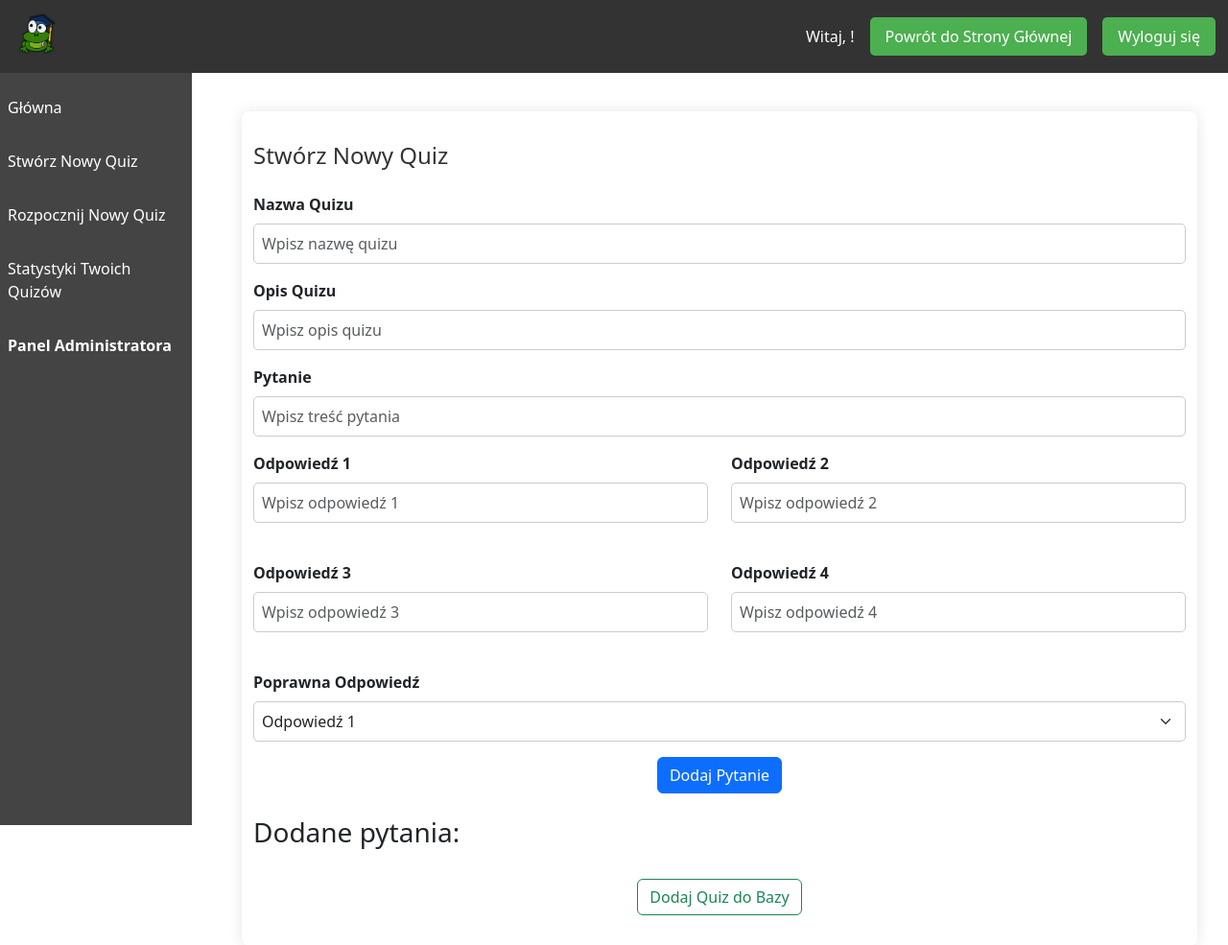
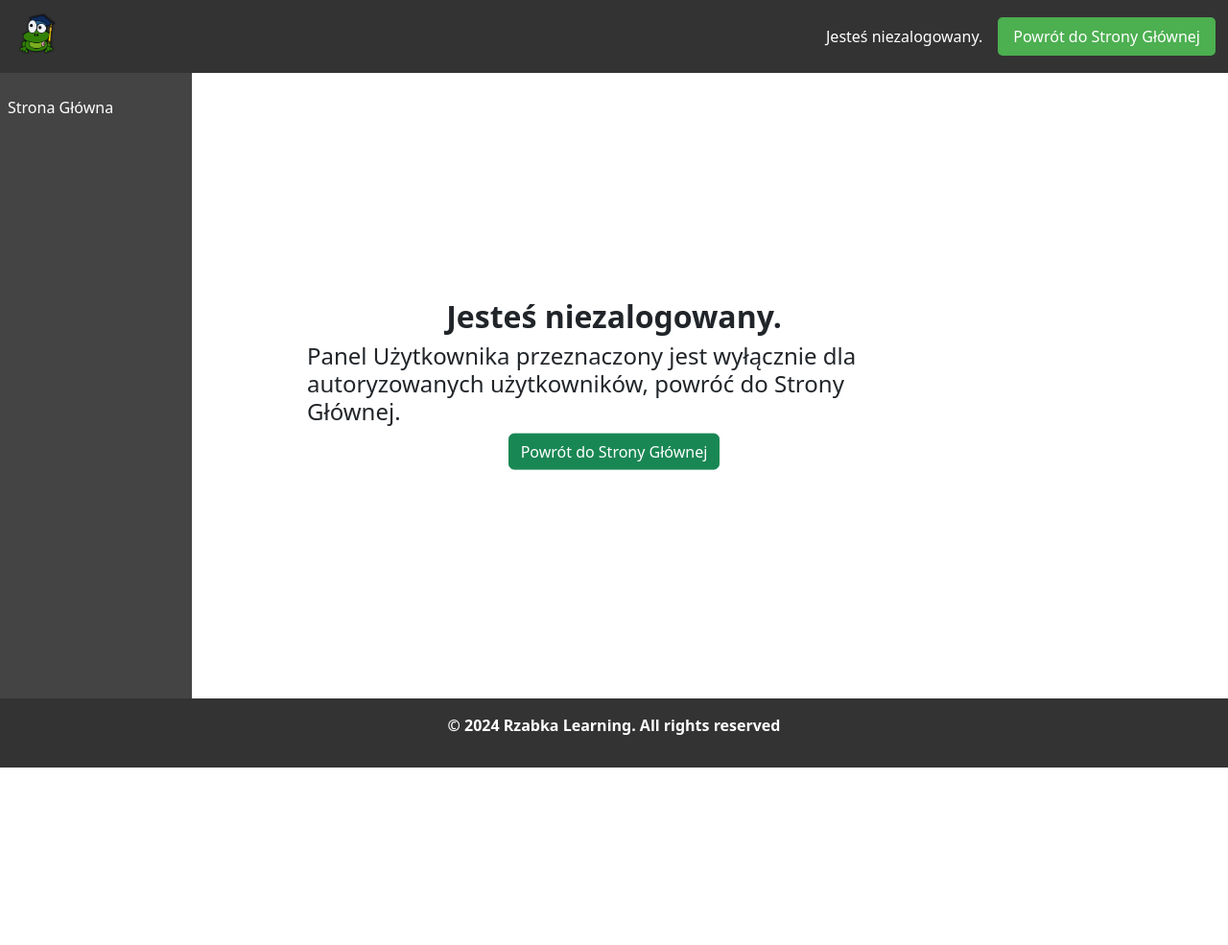
Before and after one commit to Kszyszka/zabka-learning, a Django app: page /quiz/create/ in a window 1280 px wide. Shown: the top 985 px of the page at 96% size. After the commit the page ends 800 px from the top, so only its background shows below. Run offline with Django 5.2, Linux system fonts and the light colour scheme.

Commit message:
Ograniczono widoczność aplikacji quiz wyłącznie do zalogowanych użytkowników

```diff
--- a/project/templates/quiz_base.html
+++ b/project/templates/quiz_base.html
@@ -17,22 +17,41 @@
                 </a>
             </div>
             <div class="login">
+                {% if user.is_authenticated %}
                     <span id="username-display">Witaj, {{ user.get_username }}!</span>
                     <a href="{% url 'mainpage' %}" id="logout-link">Powrót do Strony Głównej</a>
                     <a href="{% url 'logout' %}" id="logout-link">Wyloguj się</a>
+                {% else %}
+                    <span id="username-display">Jesteś niezalogowany.</span>
+                    <a href="{% url 'mainpage' %}" id="logout-link">Powrót do Strony Głównej</a>
+                {% endif %}
             </div>
         </header>
         <nav>
             <ul>
+                {% if user.is_authenticated %}
                     <li><a href="{% url 'quizlist' %}">Główna</a></li>
                     <li><a href="{% url 'quizwizard' %}">Stwórz Nowy Quiz</a></li>
                     <li><a href="{% url 'testlist' %}">Rozpocznij Nowy Quiz</a></li>
                     <li><a href="{% url 'stats' %}">Statystyki Twoich Quizów</a></li>
                     <li><a href="{% url 'admin:index' %}"><b>Panel Administratora</b></a></li>
+                {% else %}
+                    <li><a href="{% url 'mainpage' %}">Strona Główna</a></li>
+                {% endif %}
             </ul>
         </nav>
         <main>
+            {% if user.is_authenticated %}
                 {% block content %}{% endblock %}
+            {% else %}
+                <div class="position-absolute top-50 start-50 translate-middle">
+                    <span style="text-align: center"><h2><b>Jesteś niezalogowany.<b></h2></span>
+                    <h4>Panel Użytkownika przeznaczony jest wyłącznie dla autoryzowanych użytkowników, powróć do Strony Głównej.</h4>
+                    <div class="text-center">
+                        <a href="{% url 'mainpage' %}" id="logout-link"><button type="button" class="btn btn-success">Powrót do Strony Głównej</button></a>
+                    </div>
+                </div>
+            {% endif %}
         </main>
         <footer id="footer">
             <p>&copy; 2024 Rzabka Learning. All rights reserved</p>
```
Also changed, not shown: project/db.sqlite3. Lines whose indentation alone changed are shown as unchanged.
